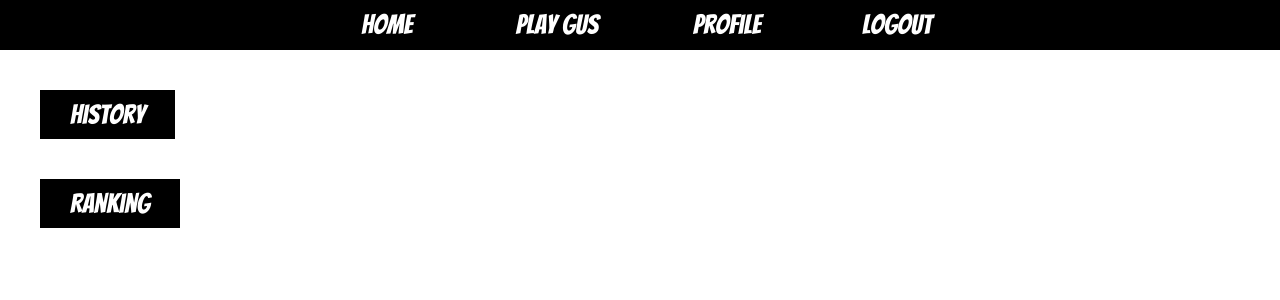
After one commit to BAMFii/TW, a PHP site: page /gus/profile.html in a window 1280 px wide. The commit adds this page. Shown: the top 300 px of the page. Run offline with PHP 8.4, Linux system fonts and the light colour scheme.

Commit message:
varianta finala

```diff
--- /dev/null
+++ b/forProfile.js
@@ -0,0 +1,43 @@
+/**
+ * Created by mihai on 6/2/2015.
+ */
+xmlhttp=new XMLHttpRequest();
+var uname;
+var fname;
+var lname;
+var scor;
+
+function getProfile(){
+    xmlhttp=new XMLHttpRequest();
+    if(xmlhttp.readyState===0||xmlhttp.readyState===4){
+        xmlhttp.open("GET","http://localhost/gus/getCurrentProfile.php?username=annouk",true);
+        xmlhttp.onreadystatechange = handleJSONProfile;
+        xmlhttp.send(null);
+    }
+    else {
+        setTimeout('processor()',1000);
+    }
+}
+
+function handleJSONProfile(){
+    if (xmlhttp.status === 200 && xmlhttp.readyState === 4) {
+        var result = JSON.parse(xmlhttp.responseText);
+            uname = result.username;
+
+            fname = result.first_name;
+
+            lname = result.last_name;
+
+            scor = result.points;
+
+
+        replacement=document.getElementById("BUMBUM");
+        replacement.innerHTML="<div class=\'Profile\'> <h3 id=\'uname\'>"+uname+" </h3>First name: <p id=\'fname\'>"+ fname+" </p>Last name: <p id=\'lname\'>"+ lname+" </p>Points: <p id=\'scor\'>"+ scor+" </p> </div>";
+        return true;
+
+    }
+    else {
+        console.log(xmlhttp.status);
+        return false;
+    }
+}
--- a/gameController.php
+++ b/gameController.php
@@ -24,7 +24,7 @@ if (getCurrentUsername()!=null) {
 
     while (($row = oci_fetch_array($category_question, OCI_ASSOC)) != false) {
 
-        array_push($questions, new Question($row['QID'], $row['CORRECT_ANSWER'], $row['ANSWER_2'], $row['ANSWER_3'], $row['ANSWER_4']));
+        array_push($questions, new Question($row['QID'], $gameId, $row['CORRECT_ANSWER'], $row['ANSWER_2'], $row['ANSWER_3'], $row['ANSWER_4']));
     }
     $game = new Game($gameId, $category, $questions);
     oci_close($c);
--- a/getJSON.js
+++ b/getJSON.js
@@ -1,6 +1,7 @@
 
-function Question(qid,q,a1,a2,a3,a4){
+function Question(qid,game,q,a1,a2,a3,a4){
     this.qid=qid;
+    this.game=game;
     this.q=q;
     this.a1=a1;
     this.a2=a2;
@@ -12,6 +13,7 @@ var xmlhttp = new XMLHttpRequest();
 var quiz = [];
 var question="Who is this person?";
 var qid;
+var game=0;
 var a1;
 var a2;
 var a3;
@@ -52,6 +54,8 @@ function handleQuizJSON() {
             var obj = result[k];
             qid = obj.qid;
 
+            game=obj.gid;
+
             a1 = obj.correct_answer;
 
             a2 = obj.answer_2;
@@ -61,7 +65,7 @@ function handleQuizJSON() {
             a4 = obj.answer_4;
 
 
-            quiz.push(new Question(qid, question, a1, a2, a3, a4));
+            quiz.push(new Question(qid, game, question, a1, a2, a3, a4));
         }
         playQuiz(quiz[0]);
         return true;
@@ -77,14 +81,16 @@ function handleQuizJSON() {
 function playQuiz(intrebare){
     var answers=[intrebare.a1,intrebare.a2,intrebare.a3,intrebare.a4];
     answers=shuffle(answers);
-    replacement=document.getElementById("rep");
-    replacement.innerHTML="<div id=\'question\'> <h1>"+intrebare.q+"</h1> </div> <div> <div id=\"image\"> <img src=\"http://localhost/gus/getPicture.php?questionId="+intrebare.qid+"\"> </img> </div> <div class=\"answer\" id=\'ans1\'> <button id=\'a1\' value=\'"+answers[0]+"\' onclick=\"answerQuestion(this.id)\">"+answers[0]+"</button> </div> <div class=\"answer\" id=\'ans2\'> <button id=\'a2\' value=\'"+answers[1]+"\' onclick=\"answerQuestion(this.id)\">"+answers[1]+"</button> </div> <div class=\"answer\" id=\'ans3\'> <button id=\'a3\' value=\'"+answers[2]+"\' onclick=\"answerQuestion(this.id)\">"+answers[2]+"</button> </div> <div class=\"answer\" id=\'ans4\'> <button id=\'a4\' value=\'"+answers[3]+"\' onclick=\"answerQuestion(this.id)\">"+answers[3]+"</button> </div> </div>";
+    replacement=document.getElementById("BUMBUM");
+    replacement.innerHTML="<div id=\'question\'> <h1>"+intrebare.q+"</h1> </div> <div> <div class=\'imaginare\' id=\"image\"> <img src=\"http://localhost/gus/getPicture.php?questionId="+intrebare.qid+"\"> </img> </div> <div class=\"answer\" id=\'ans1\'> <button id=\'a1\' value=\'"+answers[0]+"\' onclick=\"answerQuestion(this.id)\">"+answers[0]+"</button> </div> <div class=\"answer\" id=\'ans2\'> <button id=\'a2\' value=\'"+answers[1]+"\' onclick=\"answerQuestion(this.id)\">"+answers[1]+"</button> </div> <div class=\"answer\" id=\'ans3\'> <button id=\'a3\' value=\'"+answers[2]+"\' onclick=\"answerQuestion(this.id)\">"+answers[2]+"</button> </div> <div class=\"answer\" id=\'ans4\'> <button id=\'a4\' value=\'"+answers[3]+"\' onclick=\"answerQuestion(this.id)\">"+answers[3]+"</button> </div> </div>";
 }
 
 function nextQuestion(){
     currentQuestion++;
     if(currentQuestion===7) {
         setTimeout('',1000);
+        xmlhttp.open("POST","http://localhost/gus/playGame.php?gameId=1&points="+score,true);
+        xmlhttp.send();
         replacement.innerHTML="<div id=\'endOfQuiz\'> <h1> Congrats! You nailed "+ score +" out of 6!</h1> </div>";
     }
     else
--- a/index.php
+++ b/index.php
@@ -5,5 +5,5 @@ require_once('getCurrentUsername.php');
 if (getCurrentUsername() == null) {
     header("Location: http://localhost/gus/authenticate.html ");
 } else {
-    header("Location: http://localhost/gus/mainPage.html ");
+    header("Location: http://localhost/gus/profile.html ");
 }
--- a/login.php
+++ b/login.php
@@ -31,8 +31,8 @@ if (getCurrentUsername()==null) {
             oci_execute($stid);
             oci_close($c);
 
-            setcookie("sid", $token);
-            header("Location: http://localhost/gus/mainPage.html.html ");//todo
+            setcookie('sid', $token);
+            header("Location: http://localhost/gus/profile.html ");//todo
         } else {
             die  ("Wrong username,password combination");
 
@@ -42,6 +42,6 @@ if (getCurrentUsername()==null) {
     }
 }
 else{
-    header("Location: http://localhost/gus/mainPage.html.html ");//todo
+    header("Location: http://localhost/gus/profile.html ");//todo
 
 }
--- /dev/null
+++ b/profile.css
@@ -0,0 +1,113 @@
+body {
+    margin: 0;
+    padding: 0;
+    background: #FFF;
+}
+
+.nav {
+    position: fixed;
+    top: 0;
+    left: 0;
+    z-index: 9999;
+    width: 100%;
+    height: 50px;
+}
+
+.nav ul {
+    list-style: none;
+    background-color: #000;
+    text-align: center;
+    padding: 0;
+    margin: 0;
+}
+
+.nav li {
+    font-family: 'Bangers', cursive;
+    font-size: 1.2em;
+    line-height: 40px;
+    height: 40px;
+    border-bottom: 1px solid #888;
+}
+
+.nav li {
+    font-family: 'Bangers', cursive;
+    font-size: 1.2em;
+    line-height: 40px;
+    height: 40px;
+    border-bottom: 1px solid #888;
+}
+
+.nav a {
+    text-decoration: none;
+    color: #fff;
+    display: block;
+    transition: .3s background-color;
+}
+
+.nav a:hover {
+    background-color: #005656;
+}
+
+.nav a.active {
+    background-color: #fff;
+    color: #444;
+    cursor: default;
+}
+
+@media screen and (min-width: 600px) {
+    .nav li {
+        width: 170px;
+        border-bottom: none;
+        height: 50px;
+        line-height: 50px;
+        font-size: 1.7em;
+    }
+    .nav li {
+        display: inline-block;
+        margin-right: -4px;
+    }
+}
+
+.buttonHistory {
+    margin-top: 90px;
+}
+
+.buttonRanking {
+    margin-top: 40px;
+}
+
+.buttonsProfile a {
+    font-size: 1.7em;
+    font-family: Bangers, cursive;
+    padding: 10px 30px 10px 30px;
+    text-decoration: none;
+    display: inline-block;
+    color: #FFFFFF;
+    background-color: #000000;
+    margin-left: 40px;
+}
+
+.buttonsProfile a:hover {
+    background-color: #005656;
+}
+
+.print {
+    position: relative;
+    margin-top: -160px;
+    margin-right: 50px;
+    margin-bottom: 25px;
+    margin-left: 400px;
+}
+
+.print h3 {
+    font-size: 1.7em;
+    font-family: 'Bangers', cursive;
+}
+
+.print li {
+    font-size: 1.3em;
+}
+
+.print p {
+    font-size: 1.2em;
+}
--- /dev/null
+++ b/profile.html
@@ -0,0 +1,34 @@
+<!DOCTYPE html>
+<html>
+    <head>
+        <script type="text/javascript" src="forProfile.js"></script>
+        <script type="text/javascript" src="getJSON.js"></script>
+        <script type="text/javascript" src="getATOM.js"></script>
+        <script type="text/javascript" src="History.js"></script>
+        <link rel="stylesheet" type="text/css" href="profile.css">
+    </head>
+<body>
+
+<link href='http://fonts.googleapis.com/css?family=Bangers' rel='stylesheet' type='text/css'>
+
+<div class="nav">
+    <ul>
+        <li class="home"><a href="http://localhost/gus/profile.html">Home</a></li>
+        <li class="playGuS"><a href="#" onclick="return processor()">Play GuS</a></li>
+        <li class="profile"><a href="#" onclick="return getProfile();">Profile</a></li>
+        <li class="logout"><a href="http://localhost/gus/logout.php" class="logoutProfile">Logout</a></li>
+    </ul>
+</div>
+
+<div class="buttonsProfile">
+    <a class="buttonHistory" href="#" onclick="return getHistory()">History</a>
+    <br>
+    <a class="buttonRanking" href="#" onclick="return getRanking()">Ranking</a>
+</div>
+
+<div id="BUMBUM" class="print">
+
+</div>
+</body>
+
+</html>
--- a/question.php
+++ b/question.php
@@ -10,14 +10,16 @@ class Question
 {
 
     var $qid;
+    var $gid;
     var $correct_answer;
     var $answer_2;
     var $answer_3;
     var $answer_4;
 
-    function __construct($qid, $correct_answer, $answer_2, $answer_3, $answer_4)
+    function __construct($qid, $gid, $correct_answer, $answer_2, $answer_3, $answer_4)
     {
         $this->qid = $qid;
+        $this->gid=$gid;
         $this->correct_answer = $correct_answer;
         $this->answer_2 = $answer_2;
         $this->answer_3 = $answer_3;
--- a/register.php
+++ b/register.php
@@ -23,7 +23,7 @@
         oci_execute($profile);
         oci_commit($c);
         oci_close($c);
-        header("Location: http://localhost/gus/authenticate.html ");//todo
+        header("Location: http://localhost/gus/profile.html ");//todo
     }
     else{
         die ("Username already exists. Try another one");
```
Also changed, not shown: authenticate.css (added, +101 -0 lines), authenticate.html (+48 -2 lines), mainPage.html (+9 -1 lines), playGame.php (+5 -2 lines).
